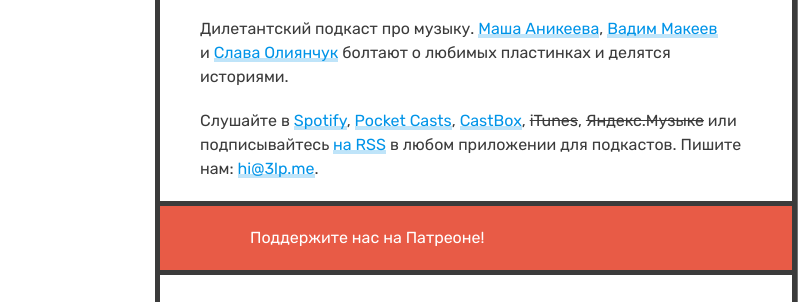
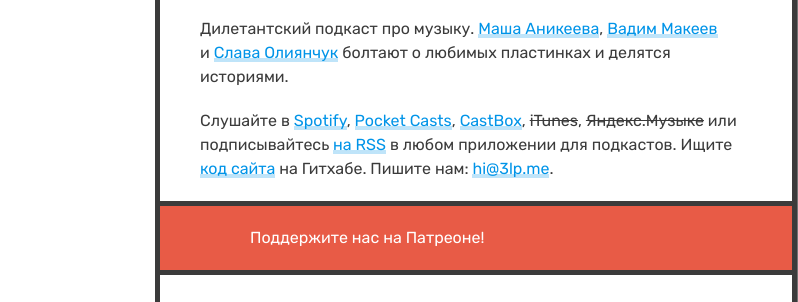
Before and after one commit to kaineer/3lp.me, a website: page src/index.html in a window 1280 px wide. Shown: the part 98-400 px from the top of the page, 482-1280 px from the left. Drawn offline with nearby package versions, Linux system fonts and the light colour scheme; files that its build step writes are made by us from their sources.

Commit message:
Возвращает потерянный Гитхаб

```diff
--- a/src/index.html
+++ b/src/index.html
@@ -23,7 +23,7 @@
         <div class="main__intro box box--compact content">
             <h1 class="main__title">LP</h1>
             <p>Дилетантский подкаст про музыку. <a href="https://twitter.com/not_plasticine">Маша Аникеева</a>, <a href="https://twitter.com/pepelsbey">Вадим Макеев</a> и <a href="https://twitter.com/miripiruni">Слава Олиянчук</a> болтают о любимых пластинках и делятся историями.</p>
-            <p>Слушайте в <a href="https://open.spotify.com/show/0xpVD4jiXiEOICICGXrVUx">Spotify</a>, <a href="https://pca.st/U71V">Pocket Casts</a>, <a href="https://castbox.fm/channel/id2183207">CastBox</a>, <del>iTunes</del>, <del>Яндекс.Музыке</del> или подписывайтесь <a href="https://3lp.me/feed/">на RSS</a> в любом приложении для подкастов. Пишите нам: <a href="mailto:hi@3lp.me">hi@3lp.me</a>.</p>
+            <p>Слушайте в <a href="https://open.spotify.com/show/0xpVD4jiXiEOICICGXrVUx">Spotify</a>, <a href="https://pca.st/U71V">Pocket Casts</a>, <a href="https://castbox.fm/channel/id2183207">CastBox</a>, <del>iTunes</del>, <del>Яндекс.Музыке</del> или подписывайтесь <a href="https://3lp.me/feed/">на RSS</a> в любом приложении для подкастов. Ищите <a href="https://github.com/lp-cast/3lp.me">код сайта</a> на Гитхабе. Пишите нам: <a href="mailto:hi@3lp.me">hi@3lp.me</a>.</p>
         </div>
         <div class="patreon">
             <a class="patreon__link box box--compact" href="https://www.patreon.com/lp_cast">
```
